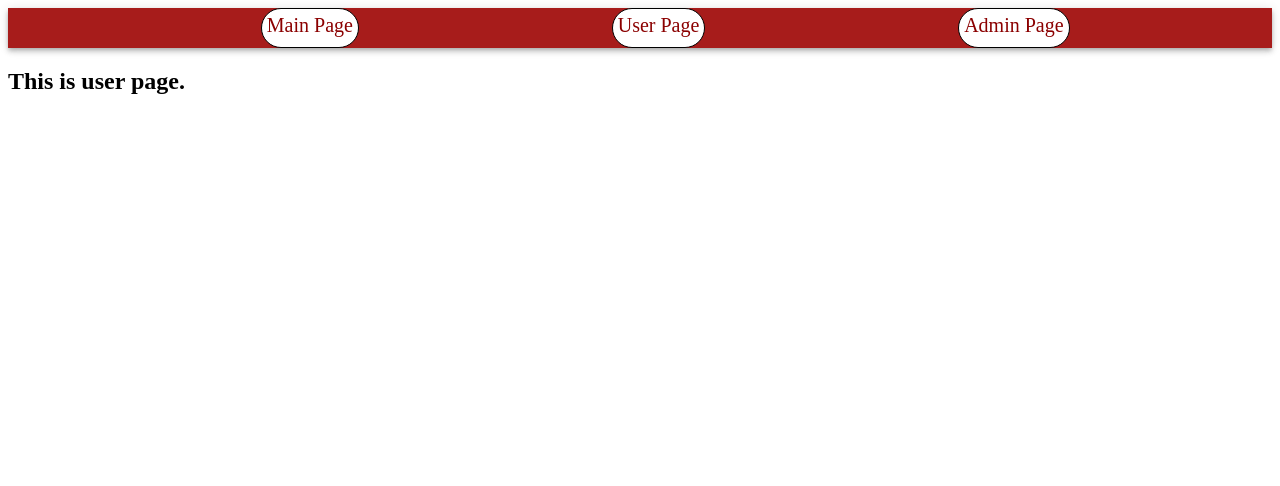
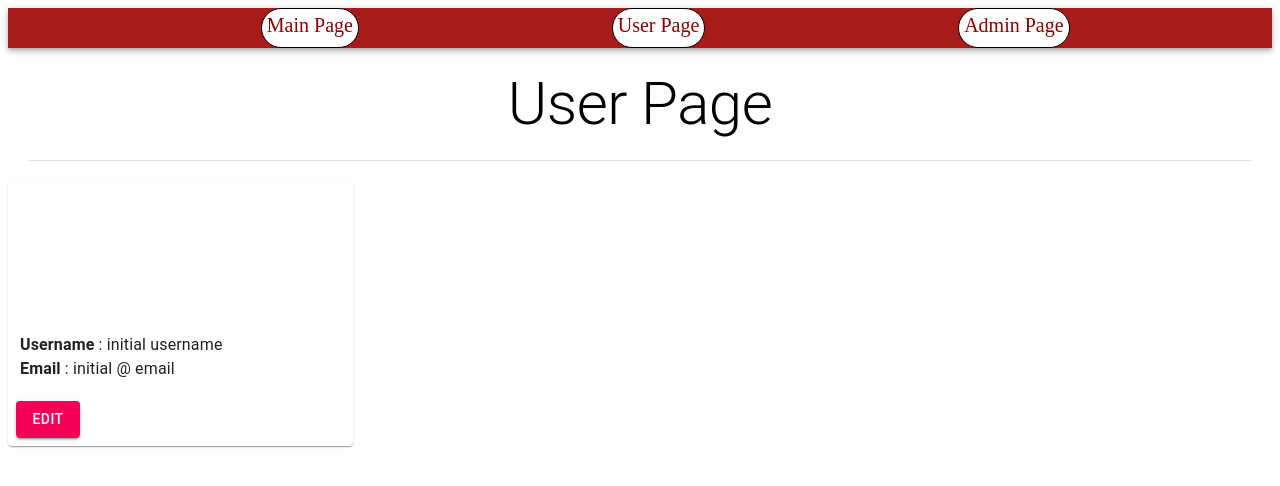
Before and after one commit to bhlynsky/messenger, a React (Create React App) app: page /#/user in a window 1280 px wide. Shown: the top 486 px of the page. Built offline with nearby package versions, Linux system fonts and the light colour scheme.

Commit message:
Added functionality for changing data on user page using modal.
i've left some comments, would appreciate feedback on them.

```diff
--- a/src/pages/UserPage.js
+++ b/src/pages/UserPage.js
@@ -1,7 +1,168 @@
-import React from 'react';
+import React, { useState } from 'react';
+import {
+  Typography,
+  Divider,
+  Grid,
+  Button,
+  Modal,
+  FormControl,
+  InputLabel,
+  Input,
+} from '@material-ui/core';
+import { Card, CardActionArea, CardMedia, CardContent, CardActions } from '@material-ui/core';
+import { useEffect } from 'react';
+import { makeStyles } from '@material-ui/core';
+
+const initialState = {
+  name: 'initial username',
+  email: 'initial @ email',
+  imgSrc: 'image.png',
+};
+
+const useStyles = makeStyles((theme) => ({
+  margin: {
+    margin: '20px',
+  },
+  paper: {
+    position: 'absolute',
+    top: '20%',
+    left: '50%',
+    marginLeft: -250,
+    width: 400,
+    display: 'grid',
+    gridTemplateRows: '40px,40px,40px,25px,25px',
+    backgroundColor: 'white',
+    border: '2px solid #000',
+    boxShadow: theme.shadows[5],
+    padding: theme.spacing(2, 4, 3),
+  },
+  root: {
+    maxWidth: 345,
+  },
+  media: {
+    height: 140,
+  },
+}));
 
 export default function UserPage() {
   //this is user page where he can change settings and info
+  const [name, setName] = useState();
+  const [email, setEmail] = useState(); // useReducer instead of this maybe?
+  const [img, setImg] = useState(); //rn now state is not that big but in future it might get bigger
+  const [open, setOpen] = useState(false);
 
-  return <h2>This is user page. </h2>;
+  // for modal. is there a way to avoid these copies?
+  const [newName, setNewName] = useState();
+  const [newEmail, setNewEmail] = useState(email);
+  const [newImg, setNewImg] = useState(img);
+
+  const classes = useStyles();
+
+  const handleOpen = () => {
+    setOpen(true);
+  };
+
+  const handleClose = () => {
+    setOpen(false);
+    setNewName('');
+    setNewEmail('');
+  };
+  const handleSubmit = () => {
+    // simple validation
+    if (newName && newName !== name) setName(newName);
+    if (newEmail && newEmail !== email) setEmail(newEmail);
+    if (newImg && newImg !== img) setImg(newImg);
+    setOpen(false);
+  };
+
+  useEffect(() => {
+    setName(initialState.name);
+    setEmail(initialState.email); // mocking store / request
+    setImg(initialState.imgSrc);
+  }, []);
+
+  const modalBody = (
+    // should be separate component, but i dont know how pass state to parent
+    //it should change initialState?
+    <form className={classes.paper}>
+      <FormControl>
+        <InputLabel>Change Username</InputLabel>
+        <Input
+          id="change-username"
+          type="text"
+          value={newName}
+          onChange={(e) => {
+            setNewName(e.target.value);
+          }}
+        />
+      </FormControl>
+      <FormControl>
+        <InputLabel>Change Email</InputLabel>
+        <Input
+          id="change-email"
+          type="text"
+          value={newEmail}
+          onChange={(e) => {
+            setNewEmail(e.target.value);
+          }}
+        />
+      </FormControl>
+      <FormControl>
+        <Typography variant="caption">change image</Typography>
+        <Input
+          id="change-image"
+          type="file"
+          value={newImg}
+          onChange={(e) => {
+            setNewImg(e.target.value);
+          }}
+        />
+      </FormControl>
+      <Grid container className={classes.margin} alignItems="space-between">
+        <Grid item xs={6}>
+          <Button variant="contained" color="primary" onClick={handleSubmit}>
+            Save
+          </Button>
+        </Grid>
+        <Grid item xs={6}>
+          <Button variant="contained" color="error" onClick={handleClose}>
+            Close
+          </Button>
+        </Grid>
+      </Grid>
+    </form>
+  );
+
+  return (
+    <div>
+      <Typography variant="h2" align="center" className={classes.margin}>
+        User Page
+      </Typography>
+      <Divider className={classes.margin} />
+      <Card className={classes.root}>
+        <CardActionArea>
+          <CardMedia className={classes.media} src={`/static/${img}`} title="Avatar" />{' '}
+          <CardContent>
+            <Grid container spacing={1} direction="column">
+              {' '}
+              <Typography variant="body1">
+                <b>Username</b> : {name}
+              </Typography>
+              <Typography variant="body1">
+                <b>Email</b> : {email}
+              </Typography>
+            </Grid>
+          </CardContent>
+        </CardActionArea>
+        <CardActions>
+          <Button variant="contained" color="secondary" onClick={handleOpen}>
+            Edit
+          </Button>
+          <Modal open={open} onClose={handleClose}>
+            <div>{modalBody} </div>
+          </Modal>
+        </CardActions>
+      </Card>
+    </div>
+  );
 }
```
Also changed, not shown: src/static/image.png (added).
